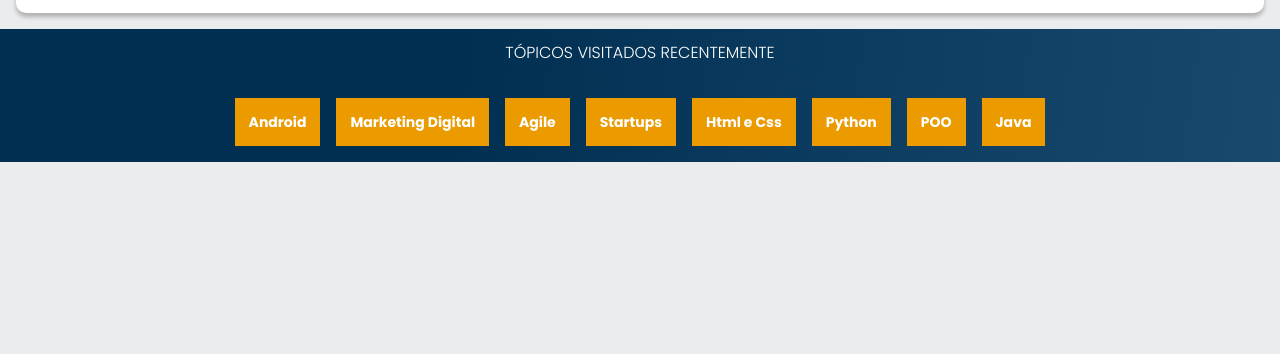
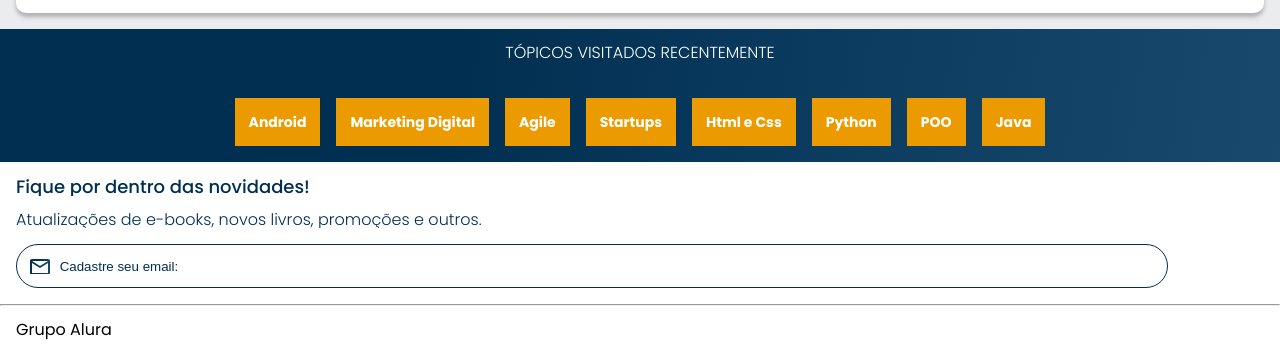
Before and after one commit to Cristiano-cyber/Projeto_Alura_Books, a website: page index.html in a window 1280 px wide. Shown: the part 4753-5107 px from the top of the page. Before the commit the page ends 4915 px from the top, so only its background shows below. Drawn offline with nearby package versions, Linux system fonts and the light colour scheme.

Commit message:
adicionando contato e footer

```diff
--- a/index.html
+++ b/index.html
@@ -258,6 +258,18 @@
         </ul>
       </section>
 
+      <section class="contato">
+        <h2 class="contato__titulo">Fique por dentro das novidades!</h2>
+        <p class="contato__texto">Atualizações de e-books, novos livros, promoções e outros.</p>
+        <input type="email" placeholder="Cadastre seu email:" class="contato__email">
+      </section>
+
+      <hr/>
+
+      <footer class="rodape">
+        <h2 class="rodape__titulo">Grupo Alura</h2>
+      </footer>
+
     <script src="https://unpkg.com/swiper@8/swiper-bundle.min.js"></script>
     <script>
       const swiper = new Swiper(".swiper", {
--- a/style.css
+++ b/style.css
@@ -2,6 +2,8 @@
 @import url("styles/banner.css");
 @import url("styles/carrossel.css");
 @import url("styles/topicos.css");
+@import url("styles/contato.css");
+@import url("styles/footer.css");
 
 
 :root {
--- /dev/null
+++ b/styles/contato.css
@@ -0,0 +1,37 @@
+.contato {
+    background-color: var(--branco);
+    padding: 1em;
+}
+
+.contato__titulo, .contato__texto {
+    background: var(--azul-degrade);
+    -webkit-background-clip: text;
+    -webkit-text-fill-color: transparent;
+    background-clip: text;
+}
+
+.contato__titulo {
+    font-size: 18px;
+    font-weight: 500;
+}
+
+.contato__texto {
+    font-weight: 300;
+    margin: 1em 0;
+}
+
+.contato__email {
+    padding: 1em;
+    border: 1px solid var(--azul);
+    border-radius: 24px;
+    width: 90%;
+    color: var(--azul);
+}
+
+.contato__email::placeholder {
+    font-family: var(--fonte-principal);
+    color: var(--azul);
+    background: url("../img/Email.svg" ) no-repeat;
+    padding-left: 2.2em;
+
+}
--- /dev/null
+++ b/styles/footer.css
@@ -0,0 +1,9 @@
+hr {
+    margin: 0;
+
+}
+
+.rodape {
+    background-color: var(--branco);
+    padding: 1em;
+}
```
